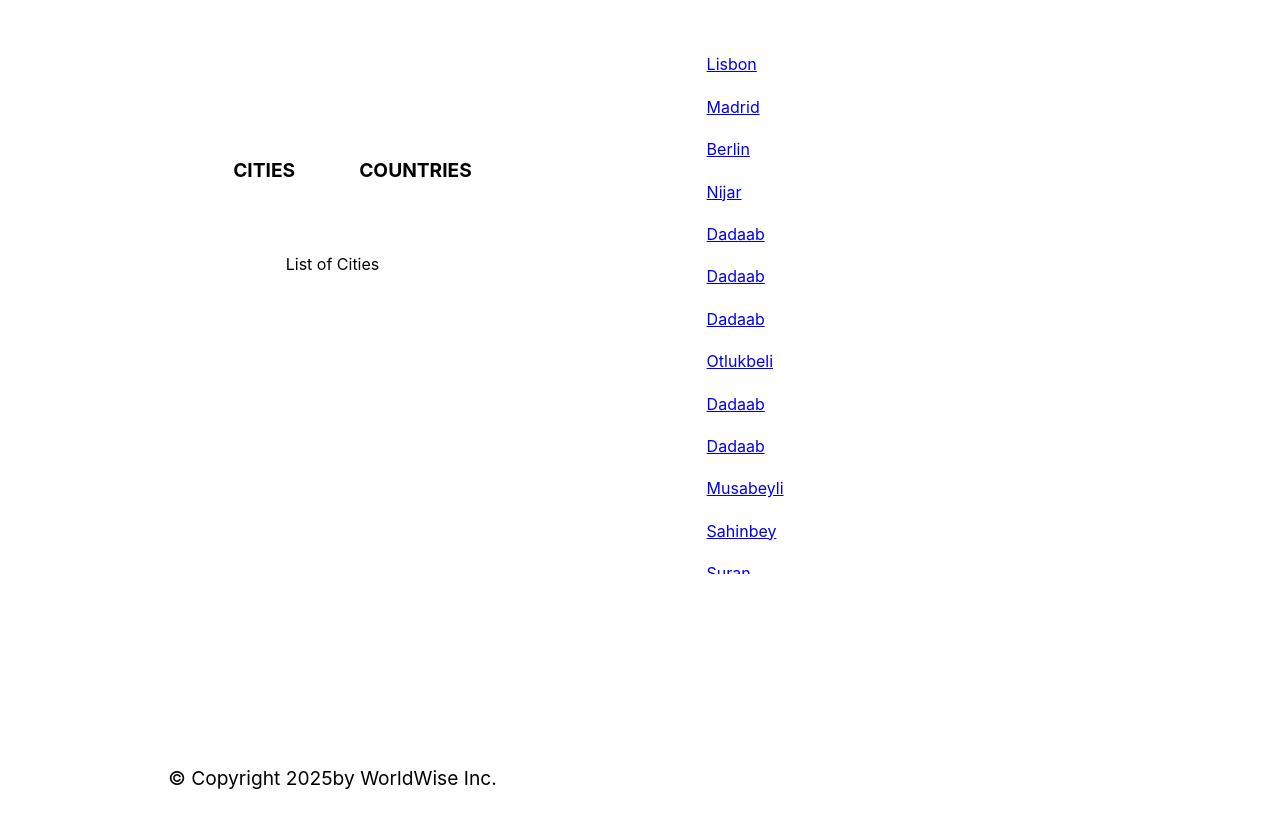
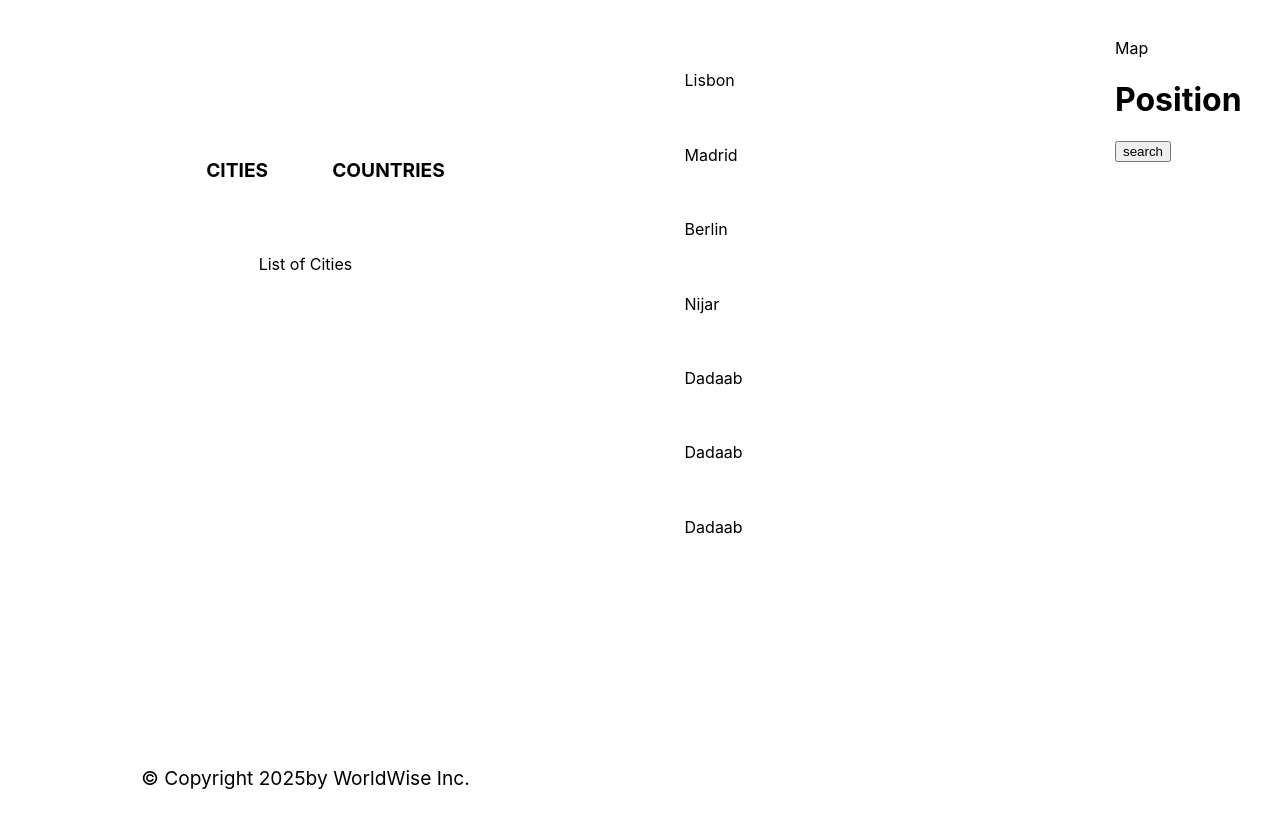
Before and after one commit to Blessing-bit-ui/Map, a React (Create React App) app in the folder maplocation/: page /app/cities in a window 1280 px wide. Shown: the top 828 px of the page. Built offline with nearby package versions, Linux system fonts and the light colour scheme; data requests are answered from the project's data file.

Commit message:
created a map function

```diff
--- a/maplocation/src/App.js
+++ b/maplocation/src/App.js
@@ -20,7 +20,7 @@ function App() {
         <Routes>
           <Route path="/" element={<HomePage />} />
           <Route path="app" element={<AppLayOut />}>
-          <Route path="cities/:id" element ={<City/>}/>
+          <Route path="cities/:cityName" element ={<City/>}/>
           <Route path="cities" element={<Cities />} />
           <Route path="countries" element={<Countries />} />
           </Route>
--- a/maplocation/src/component/AppLayOut.js
+++ b/maplocation/src/component/AppLayOut.js
@@ -1,4 +1,5 @@
 import SideBar from "./SideBar"
+import Map from "./Map";
 import styles from '../modules/AppLayout.module.css'
 import { Outlet } from "react-router-dom";
 function AppLayOut() {
@@ -7,6 +8,7 @@ function AppLayOut() {
 
 <SideBar/>
 <Outlet/>
+<Map/>
       </div>
     );
 }
--- a/maplocation/src/component/CityList.js
+++ b/maplocation/src/component/CityList.js
@@ -1,12 +1,12 @@
- import { Link } from "react-router-dom"
+import styles from "../modules/CityList.module.css"
+import { NavLink } from "react-router-dom"
 function CityList({city}) {
-
     const {cityName, emoji, id, position} =city
     return (
         <ul>
-         <Link to={`${cityName}&id=${id}?lat=${position.lat}&lng=${position.lng}`}>
+         <NavLink  className={styles.cityItem} to={`${cityName}&id=${id}?lat=${position.lat}&lng=${position.lng}`}>
          {cityName}
-         </Link>
+         </NavLink>
         </ul>
     )
 }
--- /dev/null
+++ b/maplocation/src/component/Map.js
@@ -0,0 +1,16 @@
+import styles from "../modules/Map.module.css"
+
+function Map() {
+    return (
+   <div className={styles.mapContainer}>
+      Map
+      <h1>
+        Position
+      </h1>
+      <button>
+        search
+      </button>
+      </div>
+)}
+
+export default Map
--- /dev/null
+++ b/maplocation/src/modules/CityList.module.css
@@ -0,0 +1,54 @@
+.cityItem,
+.cityItem:link,
+.cityItem:visited {
+  display: flex;
+  gap: 1.6rem;
+  align-items: center;
+
+  background-color: var(--color-dark--2);
+  border-radius: 7px;
+  padding: 1rem 2rem;
+  border-left: 5px solid var(--color-brand--2);
+  cursor: pointer;
+
+  color: inherit;
+  text-decoration: none;
+}
+
+.cityItem--active {
+  border: 2px solid var(--color-brand--2);
+  border-left: 5px solid var(--color-brand--2);
+}
+
+.emoji {
+  font-size: 2.6rem;
+  line-height: 1;
+}
+
+.name {
+  font-size: 1.7rem;
+  font-weight: 600;
+  margin-right: auto;
+}
+
+.date {
+  font-size: 1.5rem;
+}
+
+.deleteBtn {
+  height: 2rem;
+  aspect-ratio: 1;
+  border-radius: 50%;
+  border: none;
+  background-color: var(--color-dark--1);
+  color: var(--color-light--2);
+  font-size: 1.6rem;
+  font-weight: 400;
+  cursor: pointer;
+  transition: all 0.2s;
+}
+
+.deleteBtn:hover {
+  background-color: var(--color-brand--1);
+  color: var(--color-dark--1);
+}
--- /dev/null
+++ b/maplocation/src/modules/Map.module.css
@@ -0,0 +1,38 @@
+.mapContainer {
+  flex: 1;
+  height: 100%;
+  background-color: var(--color-dark--2);
+  position: relative;
+}
+
+.map {
+  height: 100%;
+}
+
+/* Here we want to style classes that are coming from leaflet. So we want CSS Modules to give us the ACTUAL classnames, not to add some random ID to them, because then they won't match the classnames defined inside the map. The solution is to define these classes as GLOBAL */
+:global(.leaflet-popup .leaflet-popup-content-wrapper) {
+  background-color: var(--color-dark--1);
+  color: var(--color-light--2);
+  border-radius: 5px;
+  padding-right: 0.6rem;
+}
+
+:global(.leaflet-popup .leaflet-popup-content) {
+  font-size: 1.5rem;
+  display: flex;
+  align-items: center;
+  gap: 1rem;
+}
+
+:global(.leaflet-popup .leaflet-popup-content span:first-child) {
+  font-size: 2.5rem;
+  line-height: 1;
+}
+
+:global(.leaflet-popup .leaflet-popup-tip) {
+  background-color: var(--color-dark--1);
+}
+
+:global(.leaflet-popup-content-wrapper) {
+  border-left: 5px solid var(--color-brand--2);
+}
```
